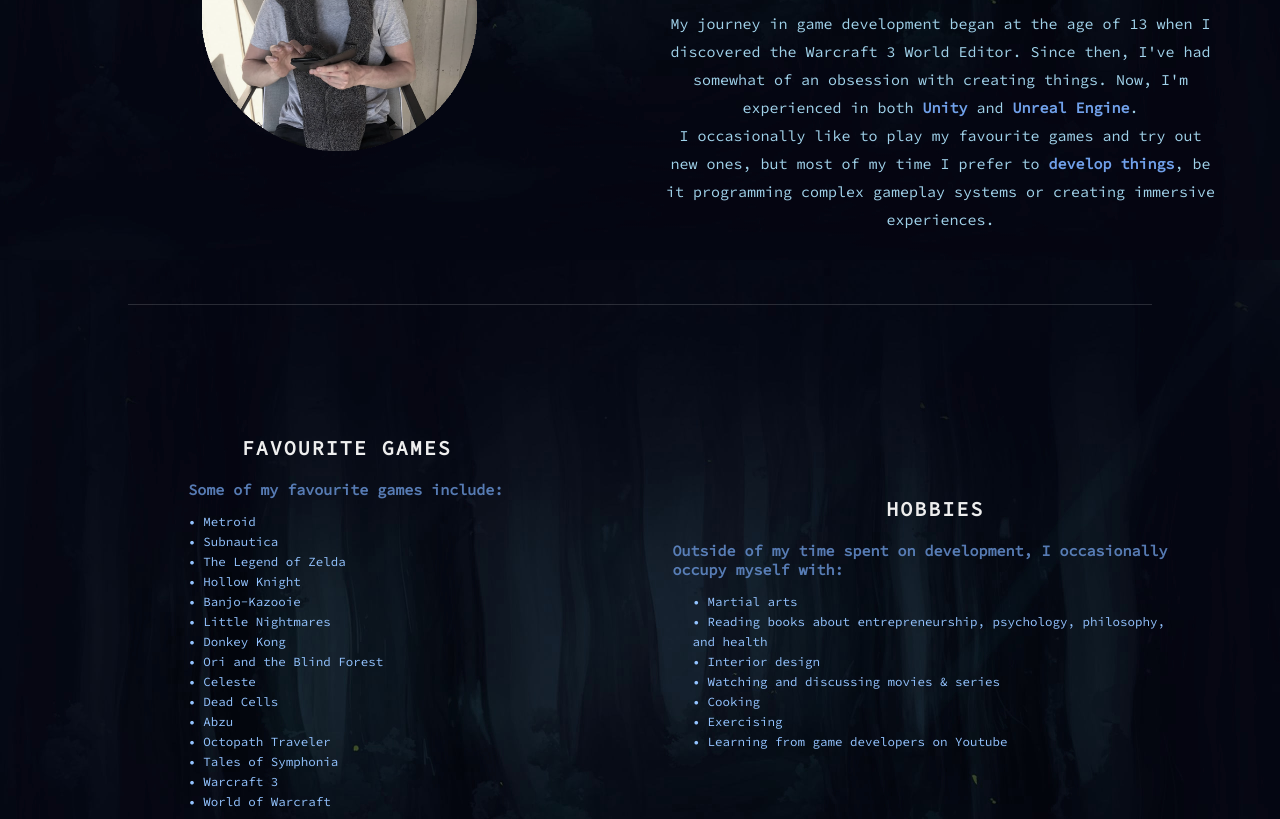
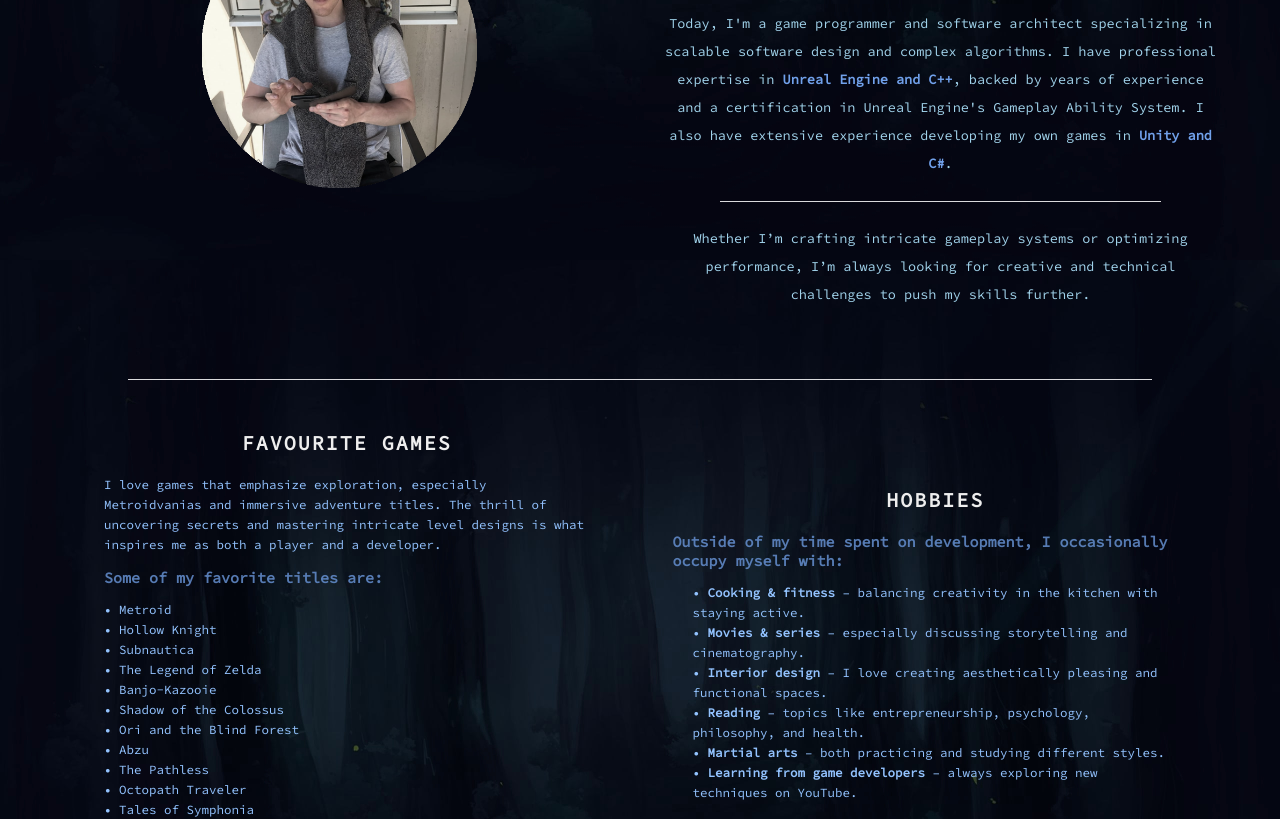
Before and after one commit to fabianfroding/gh-pages-src, a Vue app: page /about in a window 1280 px wide. Shown: the part 540-1359 px from the top of the page. Built offline with nearby package versions, Linux system fonts and the light colour scheme.

Commit message:
About about and portfolio item layout

```diff
--- a/public/resources/main.css
+++ b/public/resources/main.css
@@ -258,7 +258,7 @@ li {
 .separator-line {
     margin: auto;
     width: 80%;
-    border-bottom: 1px solid rgba(255, 255, 255, 0.15);
+    border-bottom: 1px solid rgba(255, 255, 255, 0.85);
     margin-bottom: 1rem;
     padding-bottom: 1rem;
 }
@@ -290,7 +290,7 @@ li {
 
 .about-details p {
     color: #a1d3eb;
-    font-size: 15px;
+    font-size: 13.5px;
     line-height: 2.8rem;
     text-align: center;
 }
@@ -425,7 +425,7 @@ li {
 }
 
 .portfolio-img {
-    flex: 1;
+    flex: 0.5;
 }
 
 .portfolio-description {
--- a/src/components/PortfolioGames.vue
+++ b/src/components/PortfolioGames.vue
@@ -29,7 +29,10 @@
                 <div class="separator-line"></div>
 
                 <div class="portfolio-item">
-                    <div class="portfolio-description has-margin-right">
+                    <div class="portfolio-img has-margin-right">
+                        <router-link to="/metroidvania"><img src="../resources/project-images/metroidvania01.jpg" alt=""></router-link>
+                    </div>
+                    <div class="portfolio-description">
                         <h6>2D Game Development - Group Project</h6>
                         <h1>Clockwork Metroidvania</h1>
                         <p>
@@ -43,9 +46,6 @@
                         <a href="https://github.com/fabianfroding/project-jolly-src" target="_blank" class="project-link">
                             <i class="fab fa-github"></i>
                         </a>
-                    </div>
-                    <div class="portfolio-img">
-                        <router-link to="/metroidvania"><img src="../resources/project-images/metroidvania01.jpg" alt=""></router-link>
                     </div>
                 </div>
 
@@ -75,7 +75,10 @@
                 <div class="separator-line"></div>
 
                 <div class="portfolio-item">
-                    <div class="portfolio-description has-margin-right">
+                    <div class="portfolio-img has-margin-right">
+                        <router-link to="/catseye"><img src="../resources/project-images/catseye00.jpg" alt=""></router-link>
+                    </div>
+                    <div class="portfolio-description">
                         <h6>3D Game Development - Group Project</h6>
                         <h1>Cat's Eye</h1>
                         <p>
@@ -90,10 +93,6 @@
                             <i class="fab fa-github"></i>
                         </a>
                     </div>
-                    <div class="portfolio-img">
-                        <router-link to="/catseye"><img src="../resources/project-images/catseye00.jpg" alt=""></router-link>
-                    </div>
-
                 </div>
 
                 <div class="separator-line"></div>
--- a/src/components/PortfolioSoftwares.vue
+++ b/src/components/PortfolioSoftwares.vue
@@ -26,7 +26,10 @@
                 <div class="separator-line"></div>
 
                 <div class="portfolio-item">
-                    <div class="portfolio-description has-margin-right">
+                    <div class="portfolio-img has-margin-right">
+                        <router-link to="/cybercar"><img src="../resources/project-images/cyber-car01.jpg" alt=""></router-link>
+                    </div>
+                    <div class="portfolio-description">
                         <h6>Cyber-Physical Systems Development (Group Project)</h6>
                         <h1>Autonomous Vehicle: Intersection</h1>
                         <p>
@@ -40,9 +43,6 @@
                         <a href="https://github.com/fabianfroding/dit638-cyber-car/tree/master/microservices" target="_blank" class="project-link">
                             <i class="fab fa-github"></i>
                         </a>
-                    </div>
-                    <div class="portfolio-img">
-                        <router-link to="/cybercar"><img src="../resources/project-images/cyber-car01.jpg" alt=""></router-link>
                     </div>
                 </div>
 
@@ -71,7 +71,10 @@
                 <div class="separator-line"></div>
 
                 <div class="portfolio-item">
-                    <div class="portfolio-description has-margin-right">
+                    <div class="portfolio-img has-margin-right">
+                        <router-link to="/sourcecodemodeler"><img src="../resources/project-images/src-code-modeler00.jpg" alt=""></router-link>
+                    </div>
+                    <div class="portfolio-description">
                         <h6>Software Development (Group Project)</h6>
                         <h1>Source Code Modeler</h1>
                         <p>
@@ -85,9 +88,6 @@
                         <a href="https://github.com/fabianfroding/distributed-systems" target="_blank" class="project-link">
                             <i class="fab fa-github"></i>
                         </a>
-                    </div>
-                    <div class="portfolio-img">
-                        <router-link to="/sourcecodemodeler"><img src="../resources/project-images/src-code-modeler00.jpg" alt=""></router-link>
                     </div>
                 </div>
 
--- a/src/views/About.vue
+++ b/src/views/About.vue
@@ -11,21 +11,24 @@
 						<h1>About</h1>
 						<h6>Me</h6>
 					</div>
+					<p>Hello! I'm Fabian.</p>
 					<p>
-						My time in the industry and academia have contributed to a diverse yet useful set of skills consisting of
-						<strong>software engineering</strong> and <strong>game development</strong>, with a specialization in
-						<strong>software architecture</strong> and <strong>game programming</strong>.
+						I've been passionate about programming since I was 13, when I first discovered modding in PC games.
+						That early fascination turned into a lifelong drive to build, optimize, and innovate.
                     </p>
                     <br>
 					<div class="separator-line"></div>
                     <br>
 					<p>
-                        My journey in game development began at the age of 13 when I discovered the Warcraft 3 World Editor.
-						Since then, I've had somewhat of an obsession with creating things.
-						Now, I'm experienced in both <strong>Unity</strong> and <strong>Unreal Engine</strong>.
-						<br>I occasionally like to play my favourite games and try out new ones,
-						but most of my time I prefer to <strong>develop things</strong>,
-						be it programming complex gameplay systems or creating immersive experiences.
+                        Today, I'm a game programmer and software architect specializing in scalable software design and complex algorithms.
+						I have professional expertise in <strong>Unreal Engine and C++</strong>, backed by years of experience and a certification in Unreal Engine's Gameplay Ability System.
+						I also have extensive experience developing my own games in <strong>Unity and C#</strong>.
+					</p>
+					<br>
+					<div class="separator-line"></div>
+                    <br>
+					<p>
+						Whether I’m crafting intricate gameplay systems or optimizing performance, I’m always looking for creative and technical challenges to push my skills further.
                     </p>
                 </div>
 			</div>
@@ -33,31 +36,28 @@
 		<div class="separator-line"></div>
             <div class="container">
                 <div class="my-skills">
-                    <div class="skill">
-                        <h1></h1>
-                    </div>
-                </div>
-                <div class="my-skills">
-
                     <div class="skill fav-games">
                         <h1>Favourite Games</h1>
 						<ul>
-							<li><h2>Some of my favourite games include:</h2></li>
+							<li><p>
+								I love games that emphasize exploration, especially Metroidvanias and immersive adventure titles.
+								The thrill of uncovering secrets and mastering intricate level designs is what inspires me as both a player and a developer.
+							</p></li>
+							<br>
+							<li><h2>Some of my favorite titles are:</h2></li>
 							<br>
 							<li><p> • Metroid</p></li>
+							<li><p> • Hollow Knight</p></li>
 							<li><p> • Subnautica</p></li>
 							<li><p> • The Legend of Zelda</p></li>
-							<li><p> • Hollow Knight</p></li>
 							<li><p> • Banjo-Kazooie</p></li>
-							<li><p> • Little Nightmares</p></li>
-							<li><p> • Donkey Kong</p></li>
+							<li><p> • Shadow of the Colossus</p></li>
 							<li><p> • Ori and the Blind Forest</p></li>
-							<li><p> • Celeste</p></li>
-							<li><p> • Dead Cells</p></li>
 							<li><p> • Abzu</p></li>
+							<li><p> • The Pathless</p></li>
 							<li><p> • Octopath Traveler</p></li>
 							<li><p> • Tales of Symphonia</p></li>
-							<li><p> • Warcraft 3</p></li>
+							<li><p> • Warcraft III</p></li>
 							<li><p> • World of Warcraft</p></li>
 						</ul>
                     </div>
@@ -67,20 +67,12 @@
                         <ul>
 							<h2>Outside of my time spent on development, I occasionally occupy myself with:</h2>
 							<br>
-							<li><p> • Martial arts</p></li>
-							<li><p> • Reading books about entrepreneurship, psychology, philosophy, and health</p></li>
-							<li><p> • Interior design</p></li>
-							<li><p> • Watching and discussing movies &amp; series</p></li>
-							<li><p> • Cooking</p></li>
-							<li><p> • Exercising</p></li>
-							<li><p> • Learning from game developers on Youtube</p></li>
-							<!--li>
-								<ul>
-									<li><p class="global-link"> • <a href="https://www.youtube.com/channel/UCuHVjteDW9tCb8QqMrtGvwQ" target="_blank"><strong>Thomas Brush</strong></a></p></li>
-									<li><p class="global-link"> • <a href="https://www.youtube.com/c/LostRelicGames" target="_blank"><strong>Lost Relic Games</strong></a></p></li>
-									<li><p class="global-link"> • <a href="https://www.youtube.com/c/Unity3dCollege" target="_blank"><strong>Jason Weimann</strong></a></p></li>
-								</ul>
-							</li-->
+							<li><p> • <strong>Cooking &amp; fitness</strong> – balancing creativity in the kitchen with staying active.</p></li>
+							<li><p> • <strong>Movies &amp; series</strong> – especially discussing storytelling and cinematography.</p></li>
+							<li><p> • <strong>Interior design</strong> – I love creating aesthetically pleasing and functional spaces.</p></li>
+							<li><p> • <strong>Reading</strong> – topics like entrepreneurship, psychology, philosophy, and health.</p></li>
+							<li><p> • <strong>Martial arts</strong> – both practicing and studying different styles.</p></li>
+							<li><p> • <strong>Learning from game developers</strong> – always exploring new techniques on YouTube.</p></li>
 						</ul>
                     </div>
 
```
